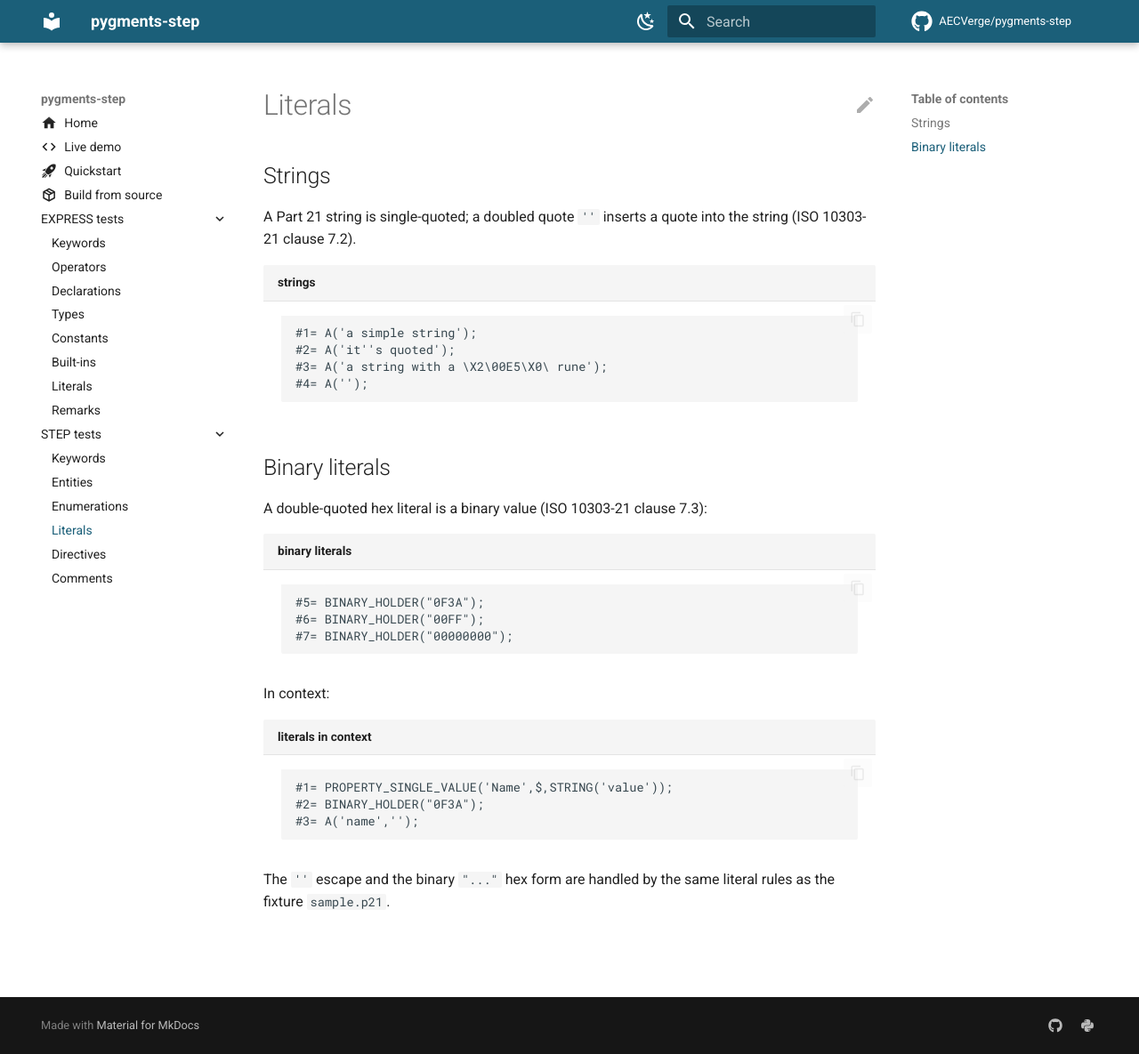
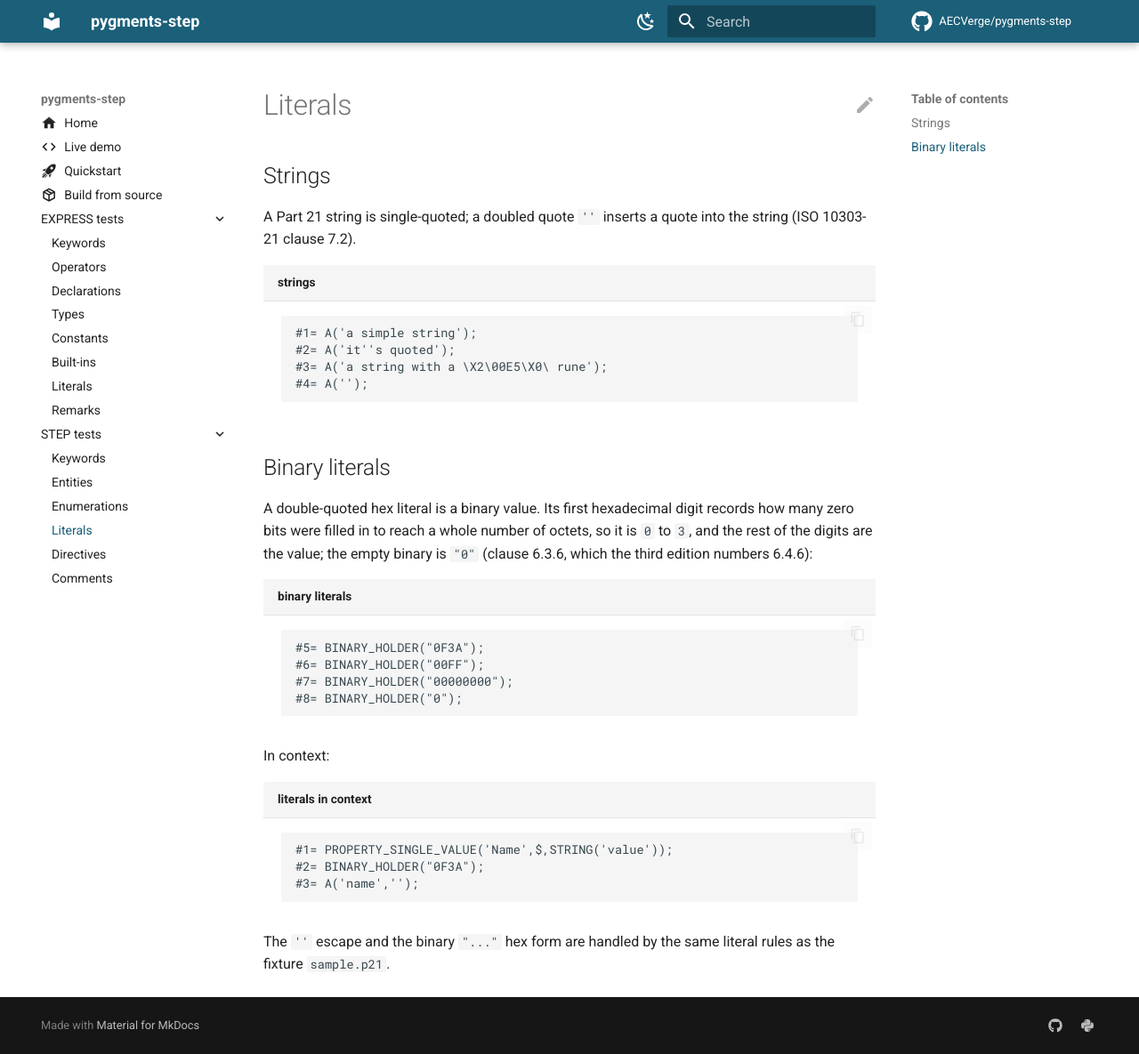
Before and after one commit to AECVerge/pygments-step, an MkDocs documentation site: the page built from docs/step/literals.md, in a window 1280 px wide and 1185 px high. Shown: the whole window at 89% size. Built offline with MkDocs 1.6.1 and Material for MkDocs 9.7.7, drawn with Linux system fonts in a browser that asks for light colours; comment, search, counter and statistics services are not loaded.

Commit message:
Require the fill count in a binary literal
Table 2 defines BINARY = '"' ( "0" | "1" | "2" | "3" ) { HEX } '"' in both
editions: the first hexadecimal digit records how many zero bits were filled in
to reach a whole number of octets, and the digits after it are the value. The
rule accepted any run of hex digits, so the empty `""` and values whose first
digit is 4 to F were read as binary literals even though no such encoding can be
produced. Clause 6.3.6 gives the empty binary as `"0"`.

The literals page no longer calls the clause 7.3 - it is 6.3.6, numbered 6.4.6 in
the third edition - and explains the fill digit, with `"0"` shown as the empty
binary. A test pins the examples from the clause plus the empty case.

````diff
--- a/docs/step/literals.md
+++ b/docs/step/literals.md
@@ -18,12 +18,16 @@ string (ISO 10303-21 clause 7.2).
 
 ## Binary literals
 
-A double-quoted hex literal is a binary value (ISO 10303-21 clause 7.3):
+A double-quoted hex literal is a binary value. Its first hexadecimal digit records
+how many zero bits were filled in to reach a whole number of octets, so it is `0`
+to `3`, and the rest of the digits are the value; the empty binary is `"0"`
+(clause 6.3.6, which the third edition numbers 6.4.6):
 
 ```step21 title="binary literals"
 #5= BINARY_HOLDER("0F3A");
 #6= BINARY_HOLDER("00FF");
 #7= BINARY_HOLDER("00000000");
+#8= BINARY_HOLDER("0");
 ```
 
 In context:
````
Also changed, not shown: 2 other files.
